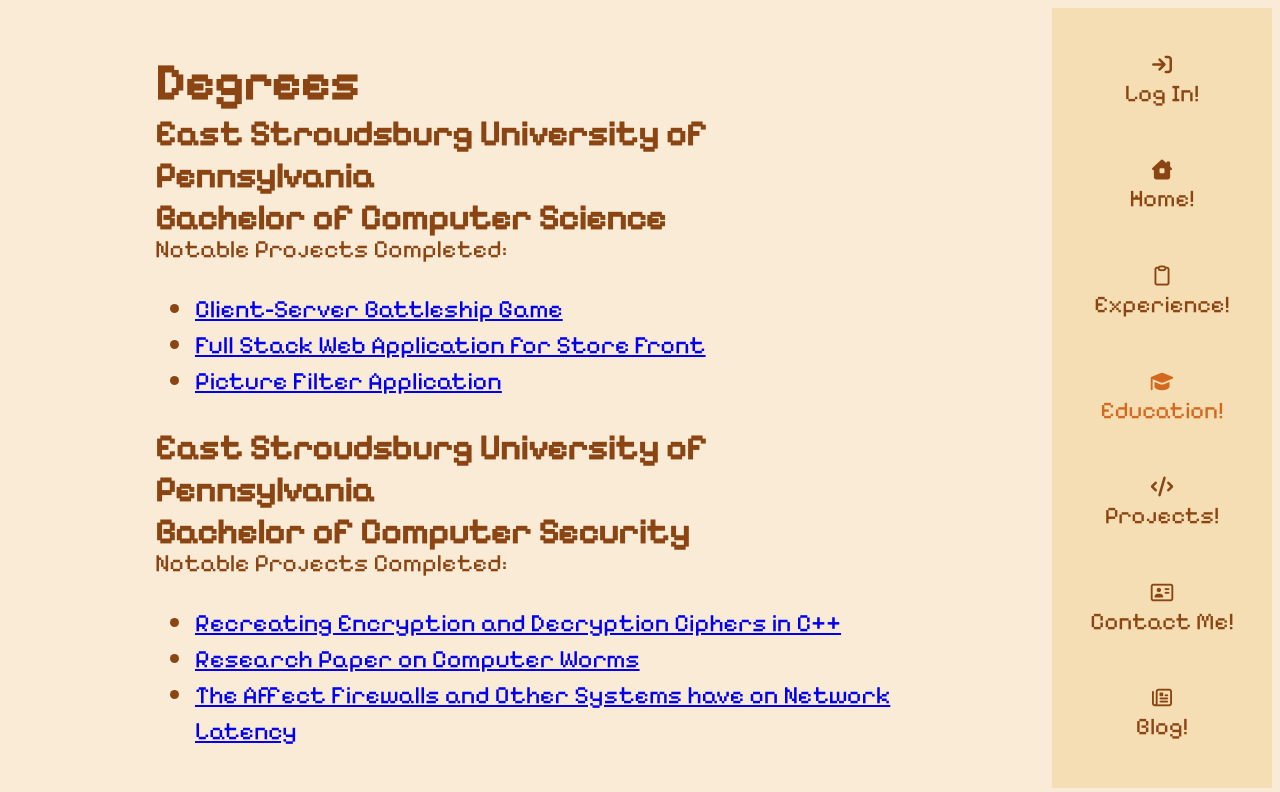
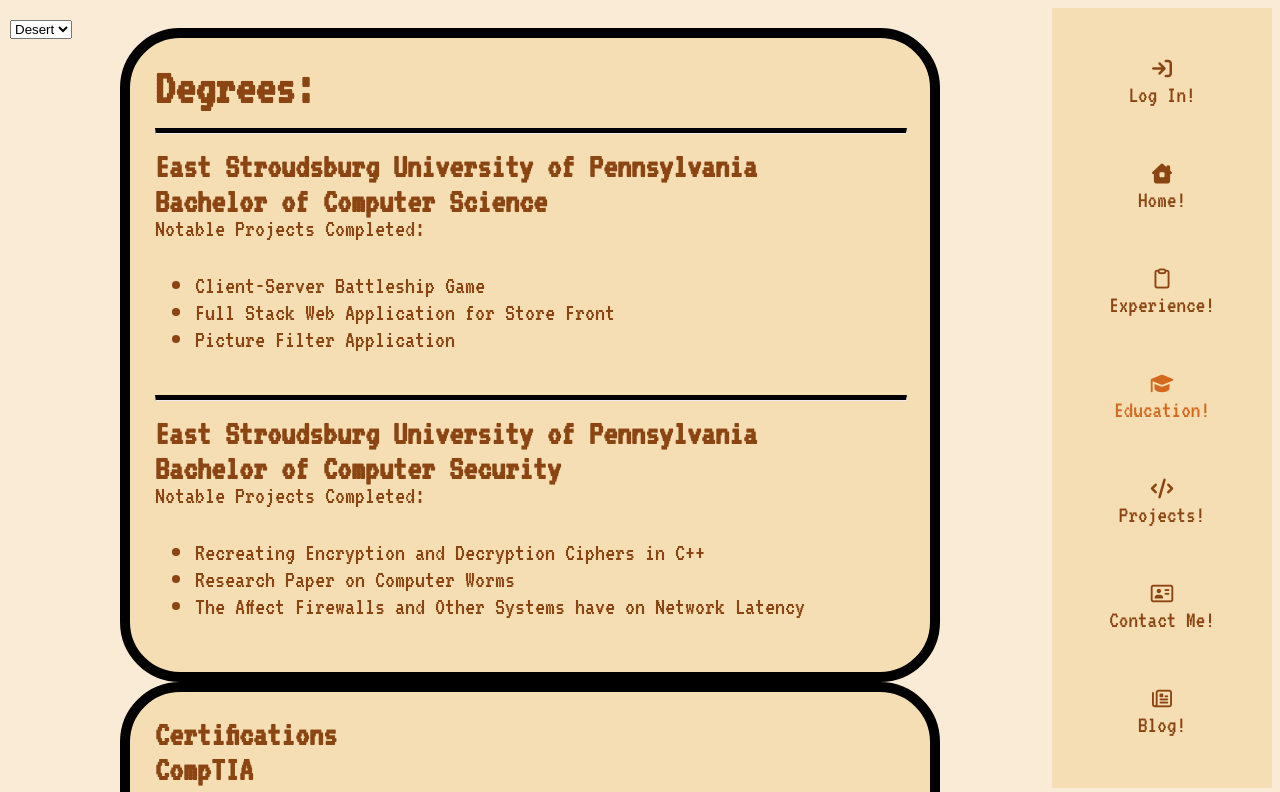
Before and after one commit to rsabovic/PortfolioWebApp, a React (Vite) app: page /education in a window 1280 px wide. Shown: the top 792 px of the page. Built offline with nearby package versions, Linux system fonts and the light colour scheme.

Commit message:
Added a way to switch themes as well as a new Noir theme. Also tweaked formatting

```diff
--- a/index.html
+++ b/index.html
@@ -2,7 +2,8 @@
 <html lang="en">
   <head>
     <title>Sabovic.net</title>
-    <link href="https://fonts.googleapis.com/css2?family=Pixelify+Sans&display=swap" rel="stylesheet"/>
+    <link href="https://fonts.googleapis.com/css2?family=Press+Start+2P&family=VT323&display=swap" rel="stylesheet">
+    <link href="https://fonts.googleapis.com/css2?family=Limelight&display=swap" rel="stylesheet">
     <link href="https://cdnjs.cloudflare.com/ajax/libs/font-awesome/7.0.1/css/all.min.css" rel="stylesheet">
   </head>
   <body>
--- a/src/App.tsx
+++ b/src/App.tsx
@@ -8,11 +8,14 @@
 import BlogPost from './pages/BlogPost'
 import LogIn from './pages/LogIn'
 import Directory from './components/Directory'
+import ThemeSwitcher from './components/ThemeSwitcher'
 
 function App() {
   return (
     <BrowserRouter>
-      <div className="appContainer">
+
+        <ThemeSwitcher />  {/* ← now it's available everywhere */}
+        <div style={{ display: 'flex', width: '100%' }}>
 
         <Routes>
           <Route path="/logIn" element={<LogIn />} />
--- /dev/null
+++ b/src/components/ThemeSwitcher.tsx
@@ -0,0 +1,16 @@
+import { useTheme } from '../context/ThemeContext'
+
+function ThemeSwitcher() {
+  const { theme, setTheme } = useTheme()
+
+  return (
+    <div className="themeSwitcher" style={{ position: 'absolute', top: 10, left: 10 }}>
+       <select value={theme} onChange={(e) => setTheme(e.target.value)}>
+        <option value="themeDesert">Desert</option>
+        <option value="themeNoir">Noir</option>
+      </select>
+    </div>
+  )
+}
+
+export default ThemeSwitcher
--- /dev/null
+++ b/src/context/ThemeContext.tsx
@@ -0,0 +1,21 @@
+import { createContext, useContext, useState, ReactNode, useEffect } from 'react'
+
+const ThemeContext = createContext<any>(null)
+
+export function ThemeProvider({ children }: { children: ReactNode }) {
+  const [theme, setTheme] = useState('themeDesert')
+
+  useEffect(() => {
+    document.documentElement.className = theme
+  }, [theme])
+
+  return (
+    <ThemeContext.Provider value={{ theme, setTheme }}>
+      {children}
+    </ThemeContext.Provider>
+  )
+}
+
+export function useTheme() {
+  return useContext(ThemeContext)
+}
--- a/src/main.tsx
+++ b/src/main.tsx
@@ -3,9 +3,12 @@
 import './styles/stylesheet.css'
 import App from './App.tsx'
 import '@fortawesome/fontawesome-free/css/all.min.css'
+import { ThemeProvider } from './context/ThemeContext.tsx'
 
 createRoot(document.getElementById('root')!).render(
   <StrictMode>
-    <App />
+    <ThemeProvider>
+      <App />
+    </ThemeProvider>
   </StrictMode>,
 )
--- a/src/pages/Blog.tsx
+++ b/src/pages/Blog.tsx
@@ -4,12 +4,12 @@
 function Blog() {
     return (
         <div className="main">
-            <div className="blogDiv">
-                <h1>Blog Posts from the one and only!</h1>
+            <div className="blogDiv standardCard">
+                <h1>Blog Posts!</h1>
                 <p>
                     I just wanted to take one minute and thank you for taking the time to
-                    find me on my little corner of the internet. Below you will find the
-                    ramblings of a mad man, it may not be updated daily but it will have
+                    find me on my little corner of the internet. Below you will find my
+                    ramblings, it may not be updated daily but it will have
                     updates on some of the work I am doing as well as little tidbits of
                     knowledge I learned. Once again thank you, and I hope you enjoy!
                 </p>
--- a/src/pages/ContactMe.tsx
+++ b/src/pages/ContactMe.tsx
@@ -18,19 +18,24 @@
     }
     return (
         <div className="main">
-            <div className="contactDiv">
+            <div className="contactDiv standardCard">
                 <h1>Let's chat! </h1>
                 <form ref={form} onSubmit={sendEmail}>
                     <div>
-                        <label>Full Name</label>
+                        <label>Full Name:</label>
+
+                    </div>
+                    <div>
                         <input type="text" name="user_name" placeholder="Enter your name" required />
                     </div>
                     <div>
-                        <label>Email Address</label>
+                        <label>Email Address:</label>
+                    </div>
+                    <div>
                         <input type="email" name="user_email" placeholder="Enter your email address" required />
                     </div>
                     <div>
-                        <label>Your Message</label>
+                        <label>Your Message:</label>
                         <textarea name="message" placeholder="Enter your message" required />
                     </div>
                     <button type="submit">Send Message!</button>
--- a/src/pages/Education.tsx
+++ b/src/pages/Education.tsx
@@ -1,31 +1,32 @@
 function Education() {
   return (
     <div className="main">
-      <div className="experienceDiv">
-        <h1>Degrees</h1>
+      <div className="experienceDiv standardCard">
+        <h1>Degrees:</h1>
+        <hr></hr>
         <h2>East Stroudsburg University of Pennsylvania</h2>
         <h2>Bachelor of Computer Science</h2>
         <p>Notable Projects Completed:</p>
         <ul>
-          <li><a href="#">Client-Server Battleship Game</a></li>
-          <li><a href="#">Full Stack Web Application for Store Front</a></li>
-          <li><a href="#">Picture Filter Application</a></li>
+          <li><p>Client-Server Battleship Game</p></li>
+          <li><p>Full Stack Web Application for Store Front</p></li>
+          <li><p>Picture Filter Application</p></li>
         </ul>
+        <hr></hr>
         <h2>East Stroudsburg University of Pennsylvania</h2>
         <h2>Bachelor of Computer Security</h2>
         <p>Notable Projects Completed:</p>
         <ul>
           <li>
-            <a href="#">Recreating Encryption and Decryption Ciphers in C++</a>
+            <p>Recreating Encryption and Decryption Ciphers in C++</p>
           </li>
-          <li><a href="#">Research Paper on Computer Worms</a></li>
+          <li><p>Research Paper on Computer Worms</p></li>
           <li>
-            <a href="#"
-            >The Affect Firewalls and Other Systems have on Network Latency</a>
+            <p>The Affect Firewalls and Other Systems have on Network Latency</p>
           </li>
         </ul>
       </div>
-      <div className="experienceDiv">
+      <div className="experienceDiv standardCard">
         <h2>Certifications</h2>
         <h2>CompTIA</h2>
         <h2>Security+</h2>
--- a/src/pages/Home.tsx
+++ b/src/pages/Home.tsx
@@ -1,7 +1,7 @@
 function Home() {
     return (
         <div className="main">
-            <div className="landingDiv">
+            <div className="homeDiv">
                 <h1>Rejhan Sabovic</h1>
                 <p>Software Engineer driven by puzzle solving. Bridging the technology gap between your problems and your needs.</p>
             </div>
--- a/src/styles/stylesheet.css
+++ b/src/styles/stylesheet.css
@@ -1,22 +1,44 @@
+/* Default/Global Theme (themeDesert) */
+:root {
+  --bg: AntiqueWhite;
+  --textColor: saddleBrown;
+  --boxColor: wheat;
+  --font: "VT323";
+  --linkClicked: maroon;
+  --onLink: chocolate;
+}
+
+/* Noir Theme */
+.themeNoir {
+  --bg: DimGrey;
+  --textColor: GhostWhite;
+  --boxColor: DarkGray;
+  --font: "Limelight";
+  --linkClicked: Grey;
+  --onLink: SlateGray;
+}
+
+/* Standarizing Global Variables */
 body {
-  background-color: AntiqueWhite;
-  color: saddlebrown;
+  background-color: var(--bg);
+  color: var(--textColor);
+  font-family: var(--font);
   display: flex;
-  font-family: "Pixelify Sans";
   font-size: 30px;
 }
 
-#root {
+body hr{
+  width: 100%;
+  border-top: 5px solid #000;
+}
+
+#root, .appContainer {
   display: flex;
   flex: 1;
   width: 100%;
 }
 
-.appContainer {
-  display: flex;
-  width: 100%;
-}
-
+/* Content inside flex */
 .main {
   flex: 1;
   padding: 20px;
@@ -26,23 +48,69 @@
   justify-content: center;
 }
 
-.landingDiv {
+/* Cards/Pop-Up Esque Design Boxes */
+.standardCard {
+  border: 10px solid black;
+  border-radius: 60px;
+  padding: 25px;
+  background-color: var(--boxColor);
+}
+
+.invisbleCard {
+  padding: 25px;
+}
+
+/* The Side Bar Directory */
+.directory {
+  justify-content: space-evenly;
+  width: 200px;
+  background: var(--boxColor);
+  display: flex;
+  flex-direction: column;
+  align-items: center;
+  height: 95vh;
+  padding: 10px;
+  gap: 8px;
+}
+
+.directory a {
+  display: flex;
+  flex-direction: column;
+  align-items: center;
+  gap: 4px;
+  text-decoration: none;
+  color: var(--textColor);
+  padding: 8px;
+  font-size: 24px;
+}
+
+.directory a.active, a:hover {
+  color: var(--onLink);
+}
+
+.directory a i {
+  font-size: 20px;
+}
+
+/* Home Page Design */
+.homeDiv {
   width: 600px;
   display: flex;
   flex-direction: column;
 }
 
-.landingDiv h1 {
+.homeDiv h1 {
   font-size: 75px;
   margin: 0;
 }
 
-.landingDiv p {
+.homeDiv p {
   font-size: 25px;
   line-height: 0.9;
   margin: 0;
 }
 
+/* Experience Page Design */
 .experienceDiv {
   padding-top: 25px;
   width: 750px;
@@ -67,19 +135,25 @@
   margin: 0;
 }
 
+
+
+.themeSwitcher {
+  font-family: var(--font);
+}
+
+.themeSwitcher button {
+  font-family: var(--font);
+  font-size: 20px;
+}
+
 .contactDiv {
   width: 600px;
-  border: 10px solid black;
-  border-radius: 8px;
-  padding: 25px;
-  background-color: wheat;
   display: flex;
   flex-direction: column;
 }
 
 .contactDiv textarea, input, button {
-  font-family: "Pixelify Sans";
-  background-color: antiquewhite;
+  background-color: var(--bg);
   border-radius: 8px;
 }
 
@@ -88,12 +162,29 @@
   margin: 0;
 }
 
+.contactDiv input {
+  font-family: var(--font);
+  font-size: 20px;
+  padding: 12px 20px;
+  height: 5px;
+  width: 250px;
+}
+
+.contactDiv textarea {
+  font-family: var(--font);
+  font-size: 20px;
+  padding: 12px 20px;
+  height: 50px;
+  width: 500px;
+}
+
+.contactDiv button {
+  font-family: var(--font);
+  font-size: 20px;
+}
+
 .blogDiv {
   width: 1500px;
-  border: 10px solid black;
-  border-radius: 60px;
-  padding: 25px;
-  background-color: wheat;
 }
 
 .blogPostDiv {
@@ -102,7 +193,7 @@
   border: 5px solid black;
   border-radius: 60px;
   padding: 25px;
-  background-color: wheat;
+  background-color: var(--boxColor);
   white-space: pre-wrap;
 }
 
@@ -115,44 +206,9 @@
 }
 
 .blogPostDiv a{
-  color: saddlebrown;
+  color: var(--textColor);
 }
 
 .blogPostDiv a:visited {
-  color: maroon;
+  color: var(--linkClicked);
 }
-
-.directory {
-  justify-content: space-evenly;
-  width: 200px;
-  background: wheat;
-  display: flex;
-  flex-direction: column;
-  align-items: center;
-  height: 95vh;
-  padding: 10px;
-  gap: 8px;
-}
-
-.directory a {
-  display: flex;
-  flex-direction: column;
-  align-items: center;
-  gap: 4px;
-  text-decoration: none;
-  color: saddlebrown;
-  padding: 8px;
-  font-size: 24px;
-}
-
-.directory a.active {
-  color: chocolate;
-}
-
-.directory a i {
-  font-size: 20px;
-}
-
-.directory a:hover {
-  color: chocolate;
-}
```
Also changed, not shown: src/pages/Experience.tsx (+34 -30 lines), src/pages/Projects.tsx (+20 -5 lines).
